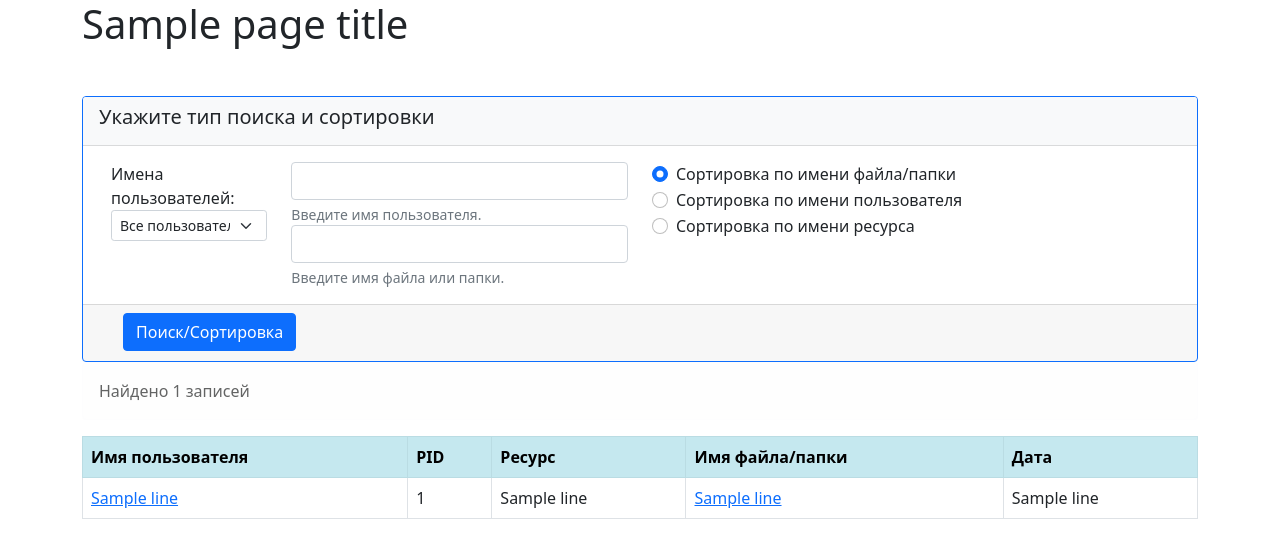
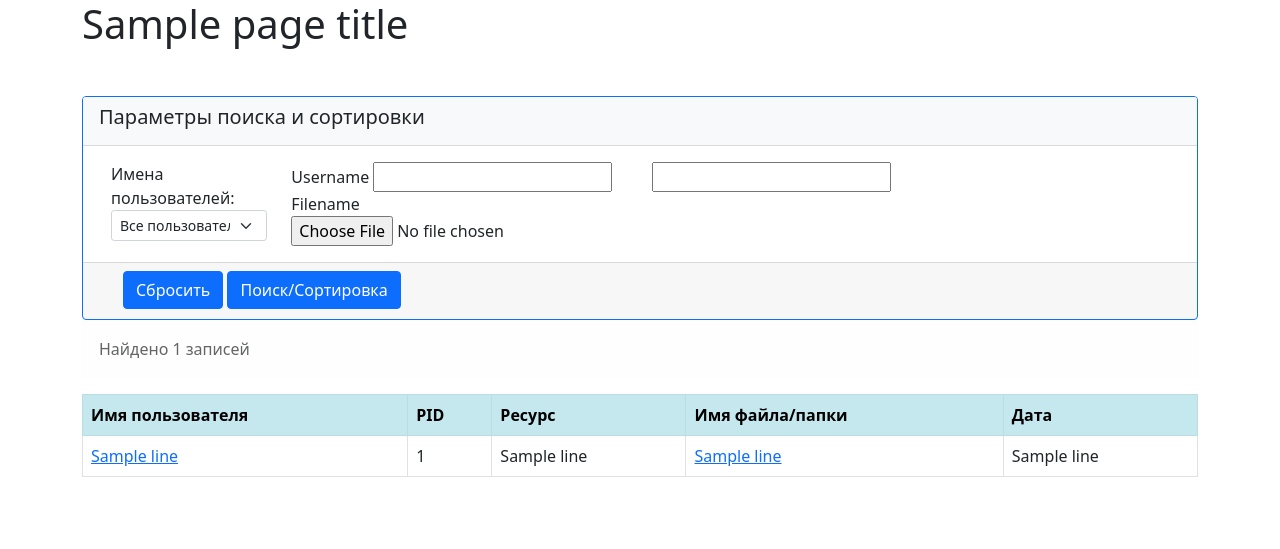
Before and after one commit to r2d2-lex/smbstatus, a Flask app: template webapp/templates/smbstatus/index.html in a window 1280 px wide. Shown: the top 549 px of the page. Run offline with Flask 2, Linux system fonts and the light colour scheme; the template is opened without the code that fills it: most values are stand-ins (such as "Sample title", 1, 10 or a date in 2020); form fields are guessed from the names that the template uses.

Commit message:
оптимизация html кода + немного js

```diff
--- a/webapp/static/js/func.js
+++ b/webapp/static/js/func.js
@@ -1,5 +1,11 @@
 function getUsername(selectObject)
 {
   var value = selectObject.value;
-  console.log("UserName: ", value);
+  document.querySelector("#username").value = value;
 }
+
+function cleanFields(selectObject)
+{
+  document.querySelector("#username").value = '';
+  document.querySelector("#filename").value = '';
+}
--- a/webapp/templates/search_form.html
+++ b/webapp/templates/search_form.html
@@ -1,7 +1,7 @@
 <div class="card border-primary mt-5">
 
     <div class="card-header bg-light">
-        <h5 class="card-title">Укажите тип поиска и сортировки</h5>
+        <h5 class="card-title">Параметры поиска и сортировки</h5>
     </div>
 
     <form action="/search" method="post">
@@ -21,44 +21,23 @@
                 </div>
 
                 <div class="col col-md-4">
-                        <!--  Без name не работает!!!! -->
-                        <input type="text" class="form-control" id="username" name="username" aria-describedby="TextUsernameHelp">
-                        <div id="TextUsernameHelp" class="form-text">Введите имя пользователя.</div>
-
-                        <input type="text" class="form-control" id="filename" name="filename" aria-describedby="TextFilenameHelp">
-                        <div id="TextFilenameHelp" class="form-text">Введите имя файла или папки.</div>
+                        {{ form.username.label }}
+                        {{ form.username() }}
+                        {{ form.filename.label }}
+                        {{ form.filename() }}
                 </div>
 
                 <div class="col col-md-4">
-                    <div class="form-check">
-                      <!--  Без value не работает!!!! -->
-                      <input class="form-check-input" type="radio" name="sort_type" id="sort_filename" value="sort_filename" checked>
-                      <label class="form-check-label" for="sort_filename">
-                        Сортировка по имени файла/папки
-                      </label>
-                    </div>
-                    <div class="form-check">
-                      <input class="form-check-input" type="radio" name="sort_type" id="sort_username" value="sort_username">
-                      <label class="form-check-label" for="sort_username">
-                        Сортировка по имени пользователя
-                      </label>
-                    </div>
-                    <div class="form-check">
-                      <input class="form-check-input" type="radio" name="sort_type" id="sort_share" value="sort_share">
-                      <label class="form-check-label" for="sort_share">
-                        Сортировка по имени ресурса
-                      </label>
-                    </div>
+                    {{ form.sort_type }}
                 </div>
 
             </div>
-
-
         </div>
     </div>
 
     <div class="card-footer">
         <div class="form-check form-check-inline">
+            <a href="#" class="btn btn-primary" onclick="cleanFields(); return false;">Сбросить</a>
             <input class="btn btn-primary" type=submit value="Поиск/Сортировка">
         </div>
     </div>
```
Also changed, not shown: webapp/forms.py (+6 -4 lines).
